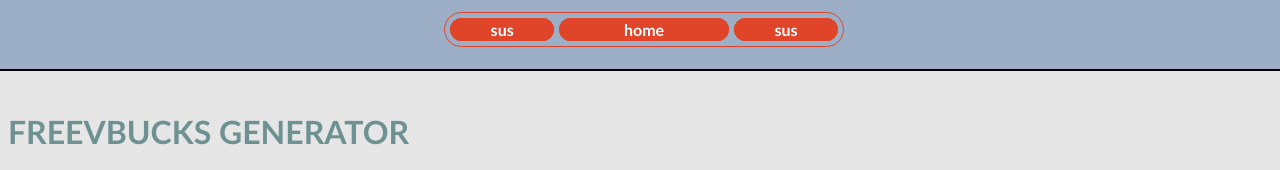
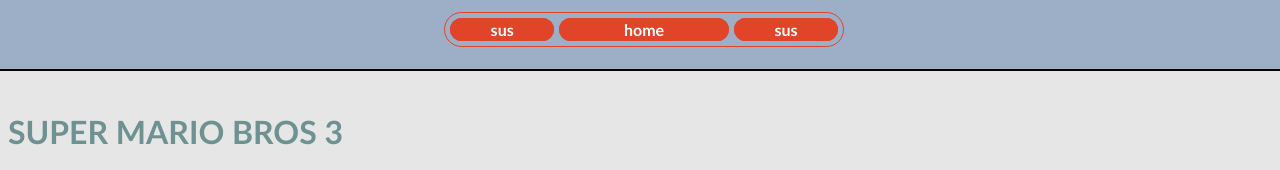
Before and after one commit to mistafart/mistafart.github.io, a plain HTML site: page pages/aboutme.html in a window 1280 px wide. Shown: the top 170 px of the page. Drawn offline with Linux system fonts and the light colour scheme; grey boxes are pictures that could not be loaded.

Commit message:
Update aboutme.html

```diff
--- a/pages/aboutme.html
+++ b/pages/aboutme.html
@@ -4,7 +4,7 @@
     <meta charset="UTF-8">
     <meta http-equiv="X-UA-Compatible" content="IE=edge">
     <meta name="viewport" content="width=device-width, initial-scale=1.0">
-    <title>FreeVbucks - DOWNLOAD</title>
+    <title>FreeVbucks - SUPER MARIO BROS 3</title>
     <link rel="shortcut icon" type="x-icon" href="/images/fortnitefavicon.png">
     <style>
         body {
@@ -82,7 +82,7 @@
      </table>
     </nav>
     <h1>
-        FREEVBUCKS GENERATOR
+        SUPER MARIO BROS 3
     </h1>
 <div id="paragraph">
     <iframe src="https://archive.org/embed/smb-3_202110" width="560" height="384" frameborder="0" webkitallowfullscreen="true" mozallowfullscreen="true" allowfullscreen></iframe>
```
